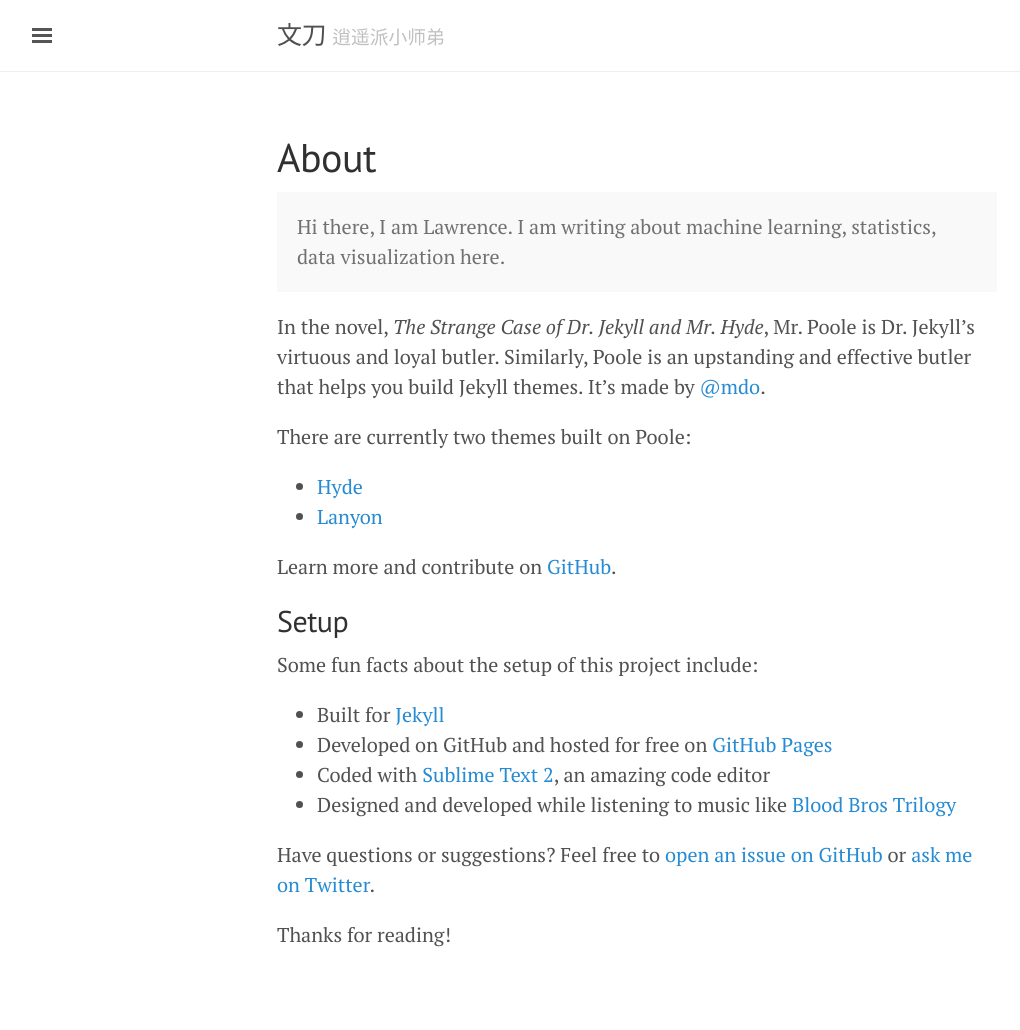
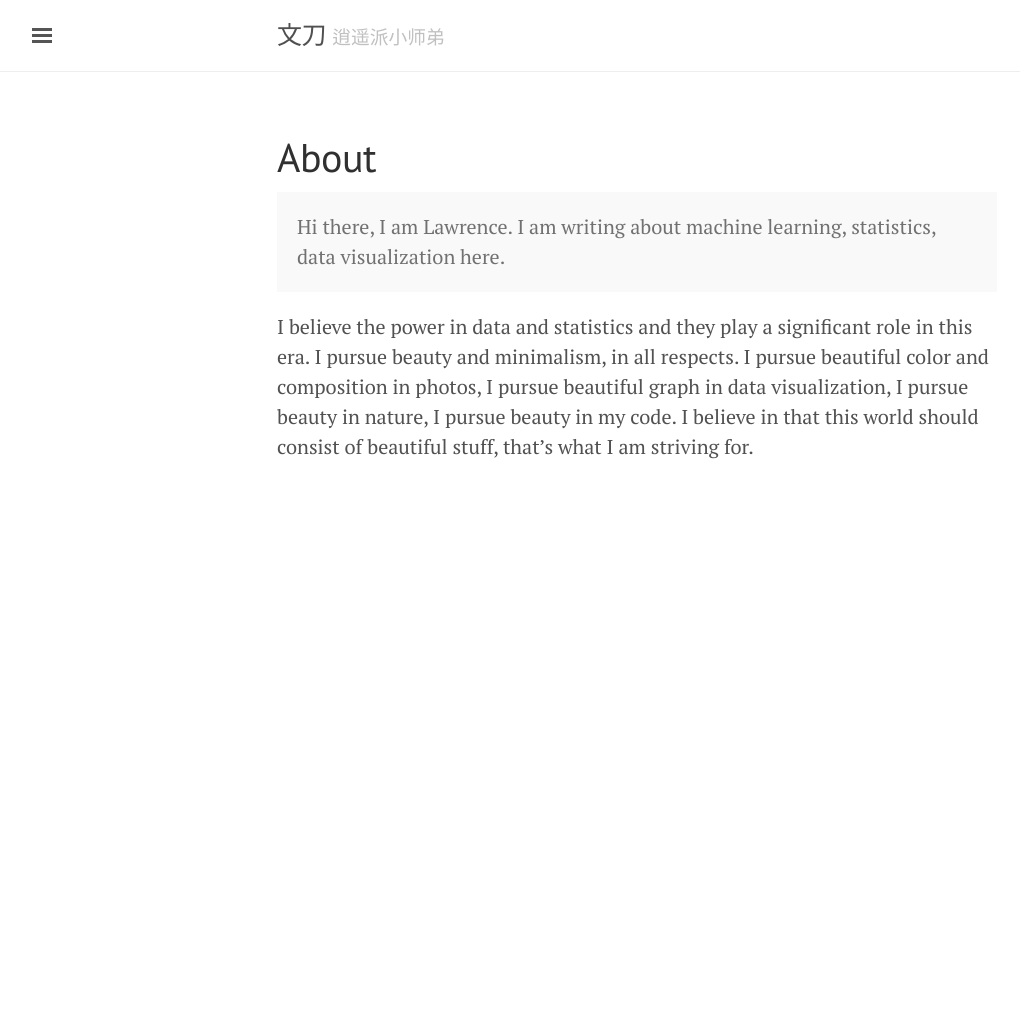
Before and after one commit to Lawrence-Liu/Lawrence-Liu.github.io, a Jekyll site: the page built from about.md, in a window 1280 px wide. Shown: the whole page, without its empty margins (3-1023 px from the left). Built offline with Jekyll 4.4.1, drawn with Linux system fonts in a browser that asks for light colours; after the commit the page ends 900 px from its top, so only the background shows below that.

Commit message:
updated about page

```diff
--- a/about.md
+++ b/about.md
@@ -7,24 +7,4 @@
  Hi there, I am Lawrence. I am writing about machine learning, statistics, data visualization here.
 </p>
 
-In the novel, *The Strange Case of Dr. Jekyll and Mr. Hyde*, Mr. Poole is Dr. Jekyll's virtuous and loyal butler. Similarly, Poole is an upstanding and effective butler that helps you build Jekyll themes. It's made by [@mdo](https://twitter.com/mdo).
-
-There are currently two themes built on Poole:
-
-* [Hyde](http://hyde.getpoole.com)
-* [Lanyon](http://lanyon.getpoole.com)
-
-Learn more and contribute on [GitHub](https://github.com/poole).
-
-## Setup
-
-Some fun facts about the setup of this project include:
-
-* Built for [Jekyll](http://jekyllrb.com)
-* Developed on GitHub and hosted for free on [GitHub Pages](https://pages.github.com)
-* Coded with [Sublime Text 2](http://sublimetext.com), an amazing code editor
-* Designed and developed while listening to music like [Blood Bros Trilogy](https://soundcloud.com/maddecent/sets/blood-bros-series)
-
-Have questions or suggestions? Feel free to [open an issue on GitHub](https://github.com/poole/poole/issues/new) or [ask me on Twitter](https://twitter.com/mdo).
-
-Thanks for reading!
+I believe the power in data and statistics and they play a significant role in this era. I pursue beauty and minimalism, in all respects. I pursue beautiful color and composition in photos, I pursue beautiful graph in data visualization, I pursue beauty in nature, I pursue beauty in my code. I believe in that this world should consist of beautiful stuff, that's what I am striving for.
```
